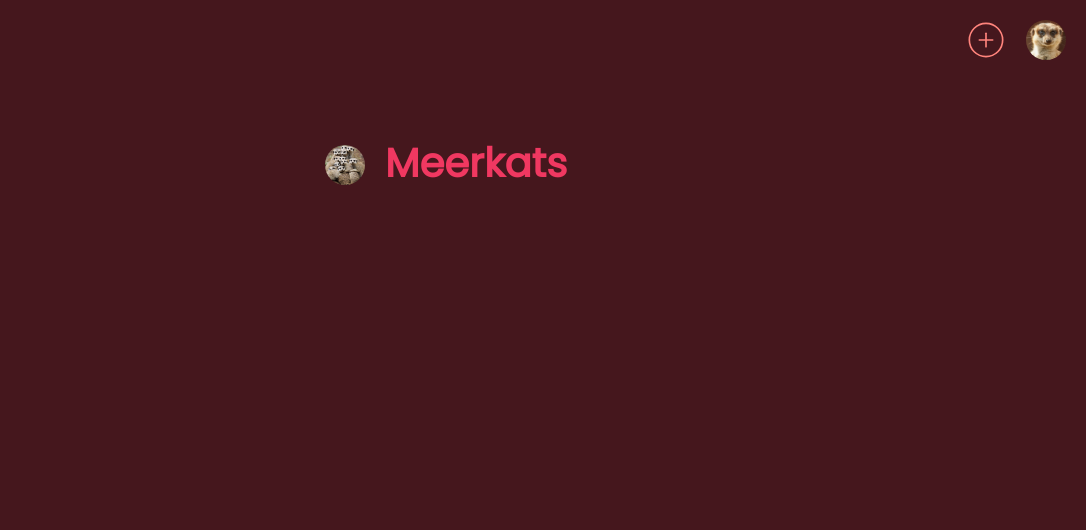
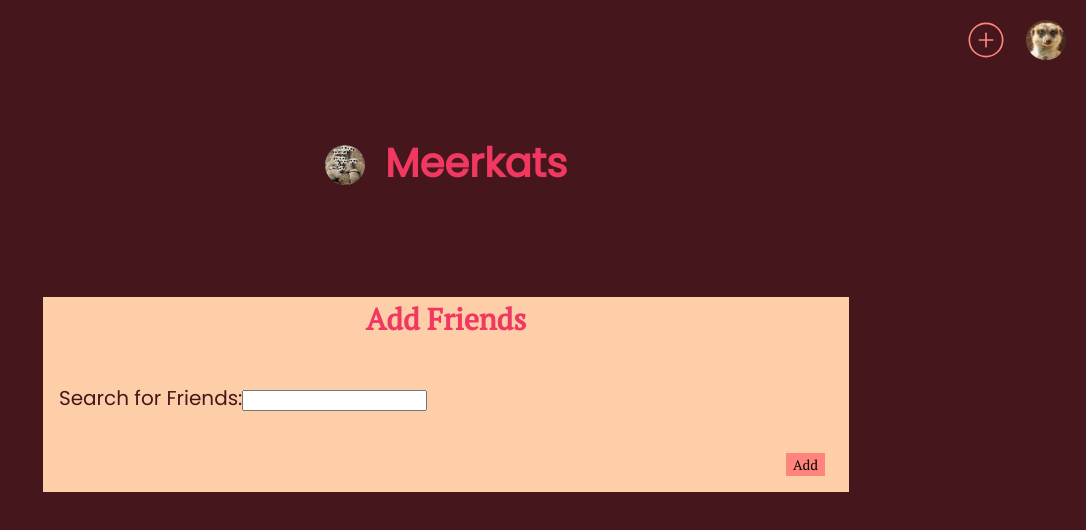
Before and after one commit to secilreel/meerkatsClient, a React (Create React App) app: page /friends in a window 1280 px wide. Shown: the top 530 px of the page, without its empty margins (194-1280 px from the left). Built offline with nearby package versions, Linux system fonts and the light colour scheme.

Commit message:
search for friends page

```diff
--- a/src/components/App/App.js
+++ b/src/components/App/App.js
@@ -9,6 +9,7 @@ import NewEvent from '../Events/NewEvent';
 import EventDetails from '../Events/EventDetails';
 import ErrorPage from '../ErrorPage/ErrorPage';
 import EventList from '../Events/EventList';
+import Friends from '../Friends/Friends';
 
 class App extends Component {
   render() {
@@ -23,6 +24,7 @@ class App extends Component {
           <Route path={'/new_event'} component={NewEvent} />
           <Route exact path={'/event'} component={EventList} />
           <Route path={'/event/:id'} component={EventDetails} />
+          <Route path={'/friends'} component={Friends} />
         </Switch>
         </ErrorPage>
       </div>
--- a/src/components/Events/NewEvent.js
+++ b/src/components/Events/NewEvent.js
@@ -3,10 +3,10 @@ import React from 'react';
 export default function NewEvent (){
     return (
         <section className="event container">
+            <h2>New Event</h2>
             <div className="button-box">
                 <button type="button">Close</button>
             </div>
-            <h2>New Event</h2>
             <form>
                 <div className="eventName">
                     <label htmlFor="eventName">Name:</label>
@@ -18,10 +18,10 @@ export default function NewEvent (){
                 </div>
                 <div className="attendees">
                     <select multiple className="invited-friends">
-                        <option>Friend 1</option>
-                        <option>Friend 2</option>
-                        <option>Friend 3</option>
-                        <option>Friend 4</option>
+                        <option value="friend1">Friend 1</option>
+                        <option value="friend2">Friend 2</option>
+                        <option value="friend3">Friend 3</option>
+                        <option value="friend4">Friend 4</option>
                     </select>
                 </div>
                 <div className="button-box">
--- /dev/null
+++ b/src/components/Friends/Friends.js
@@ -0,0 +1,23 @@
+import React, {Component} from 'react';
+
+export default class Friends extends Component{
+
+    state ={error: null};
+
+    render(){
+        return(
+            <div className="friends container">
+                <h2>Add Friends</h2>
+                <form>
+                    <div className="search-box">
+                        <label htmlFor="loginUsername">Search for Friends:</label>
+                        <input required name="search" type="text"/>
+                    </div>
+                    <div className="button-box">
+                    <button type="submit">Add</button>
+                    </div>
+                </form>
+            </div>
+        );
+    }
+}
--- a/src/components/LoginForm/LoginForm.js
+++ b/src/components/LoginForm/LoginForm.js
@@ -11,11 +11,11 @@ export default class LoginForm extends Component{
                 <form>
                     <div className="login-box">
                     <div className="username">
-                        <label htmlFor="loginUsername">User name</label>
+                        <label htmlFor="loginUsername">User name:</label>
                         <input required name="username"/>
                     </div>
                     <div className="password">
-                        <label htmlFor="loginPassword">Password</label>
+                        <label htmlFor="loginPassword">Password:</label>
                         <input required name="password" type="password"/>
                     </div>
                     <div className="button-box">
--- a/src/index.css
+++ b/src/index.css
@@ -163,10 +163,15 @@ button{
   flex-direction: column;
 }
 
+.search-box{
+  padding: 2%;
+}
+
 .button-box{
   display: flex;
   flex-direction: row-reverse;
   margin: 3%;
+  padding-bottom: 2%;
 }
 
 #cancel-error{
```
